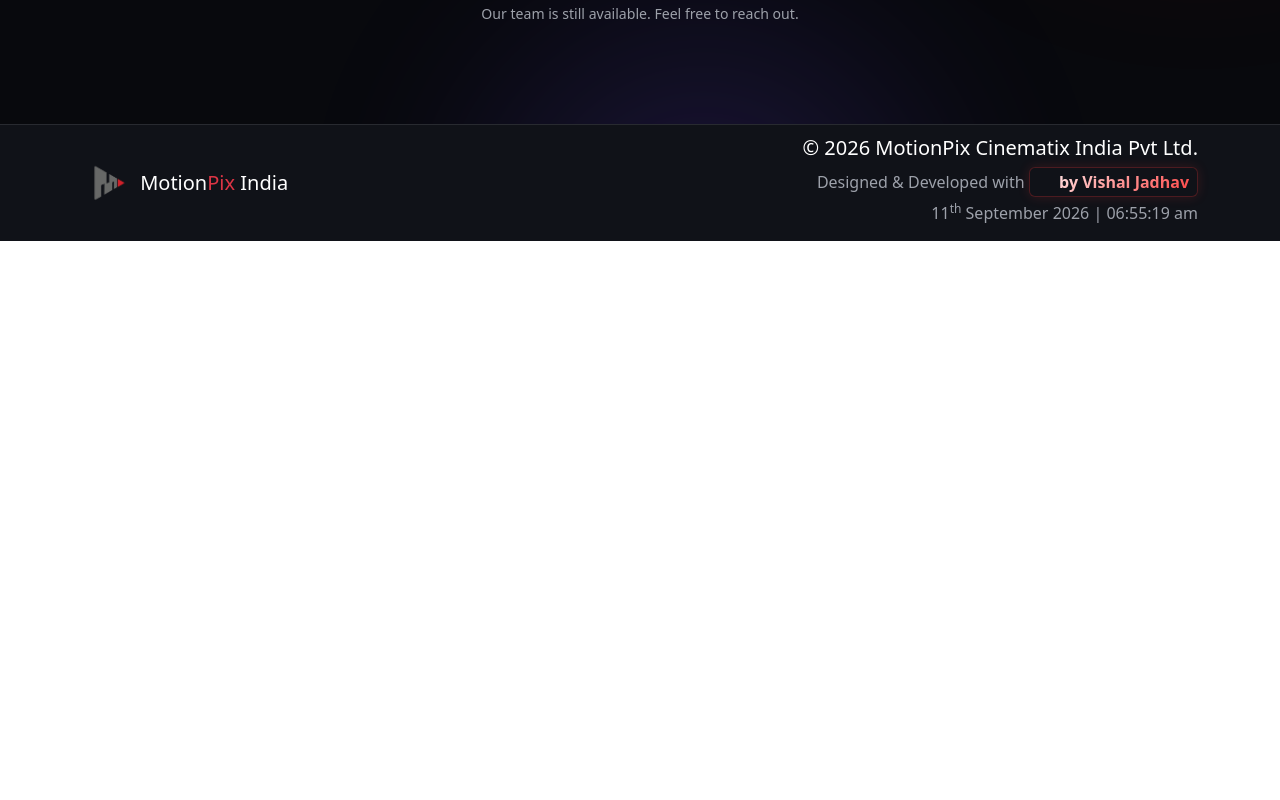
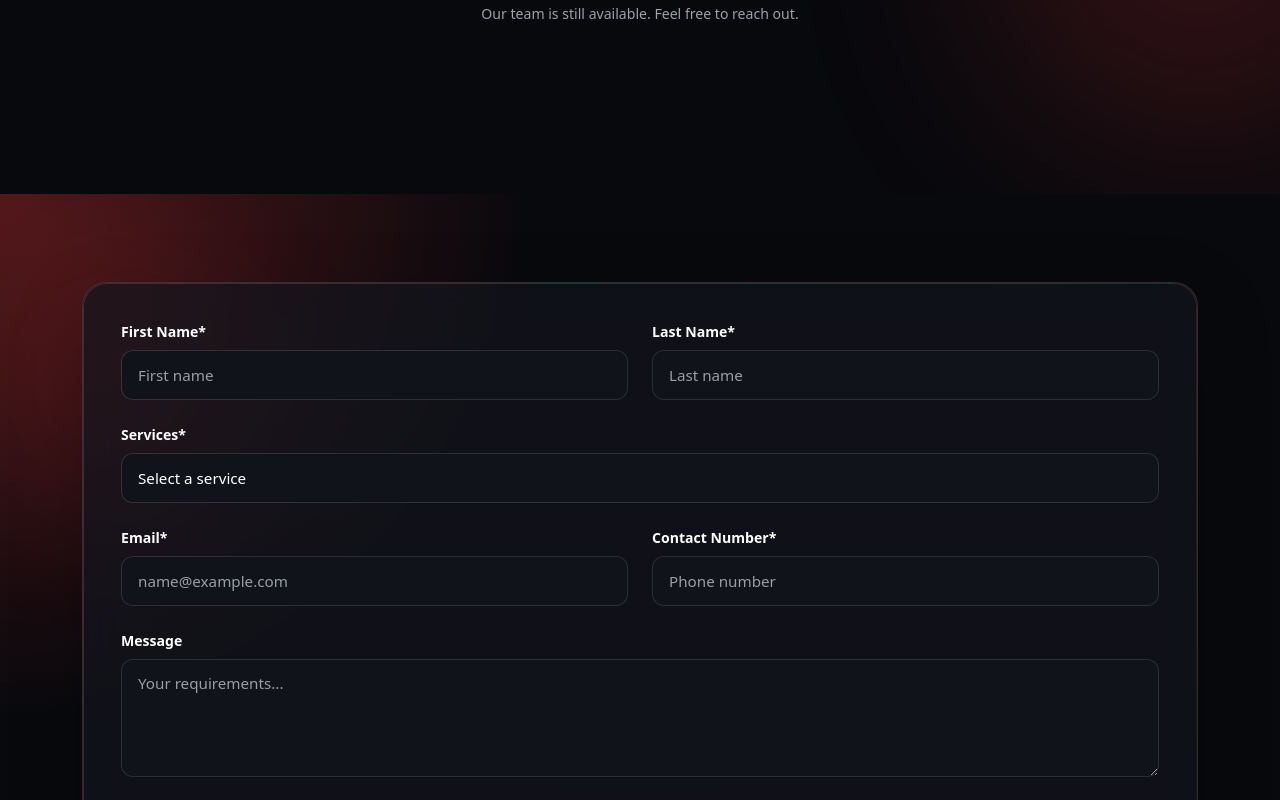
Before and after one commit to vishaljadhav003/dummy, a React (Vite) app: page / in a window 1280 px wide. Shown: the part 800-1600 px from the top of the page. Before the commit the page ends 1041 px from the top, so only its background shows below. Built offline with nearby package versions, Linux system fonts and the light colour scheme.

Commit message:
Update Inquiry Form

```diff
--- a/src/Maintenance.jsx
+++ b/src/Maintenance.jsx
@@ -1,7 +1,7 @@
 import "bootstrap-icons/font/bootstrap-icons.css";
 import { useEffect, useState } from "react";
 import "./Maintenance.css";
-// import Contact from "./Contact";
+import Contact from "./Contact";
 import Logo from "/Logo.png";
 import LogoAnimation from "/Logo_animation_1.mp4";
 import { NavLink } from "react-router-dom";
@@ -435,9 +435,9 @@ const Maintenance = () => {
           CONTACT - DIRECT FORM ONLY
       ===================================================== */}
 
-      {/* <section className="maintenance-contact-wrapper">
+      <section className="maintenance-contact-wrapper">
         <Contact />
-      </section> */}
+      </section>
 
       {/* =====================================================
           EXACT FOOTER WITH HIGHLIGHT & ANIMATED HEART
```
